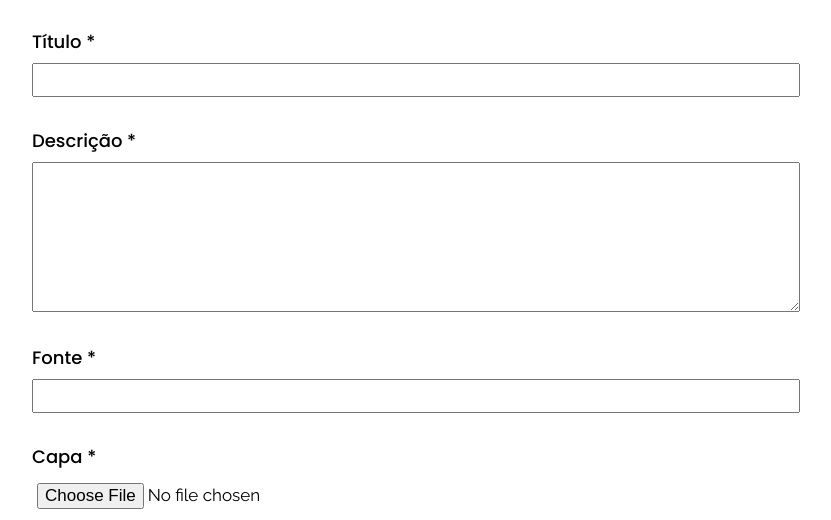
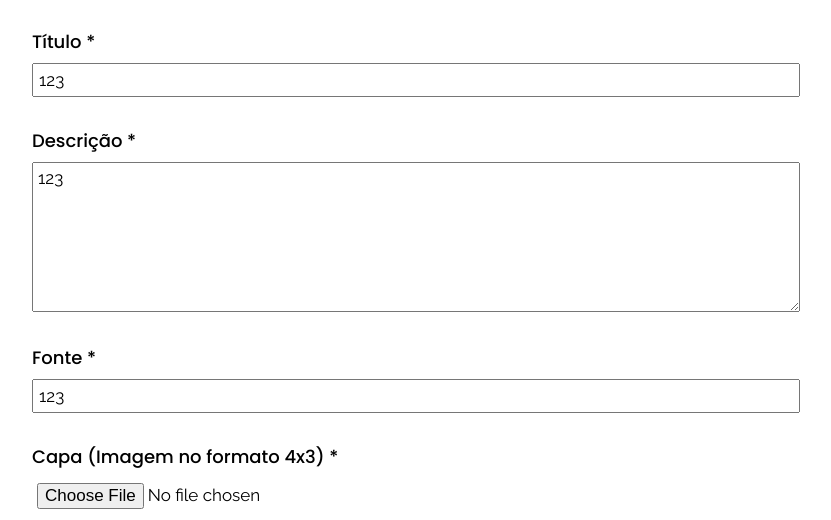
Before and after one commit to nicolasduma/TheNews, a React (Create React App) app in the folder project/: page /app/user/addNews in a window 1280 px wide. Shown: the part 150-670 px from the top of the page, without its empty margins (224-1055 px from the left). Built offline with nearby package versions, Linux system fonts and the light colour scheme; no server answers; the database is empty.

Commit message:
update AddNews page

```diff
--- a/project/src/App/pages/AddNews/index.js
+++ b/project/src/App/pages/AddNews/index.js
@@ -23,9 +23,10 @@ function AddNews() {
   const [lockedSend, setLockedSend] = useState(false)
 
   const [valueCategory, setValueCategory] = useState('')
-  const [valueTitle, setValueTitle] = useState('')
-  const [valueDescription, setValueDescription] = useState('')
-  const [valueSource, setValueSource] = useState('')
+  const [valueTitle, setValueTitle] = useState('123')
+  const [valueDescription, setValueDescription] = useState('123')
+  const [valueSource, setValueSource] = useState('123')
+  const [valueCover, setValueCover] = useState(['', ''])
 
   useEffect(() => {
     const update = async () => setCategories(await get())
@@ -51,7 +52,8 @@ function AddNews() {
               valueCategory,
               valueTitle,
               valueDescription,
-              valueSource
+              valueSource,
+              valueCover[1]
             )
           }}
         >
@@ -106,6 +108,7 @@ function AddNews() {
               id="input-source"
               type="text"
               maxLength={20}
+              Z
               required
               value={valueSource}
               onChange={event => setValueSource(event.target.value)}
@@ -113,8 +116,18 @@ function AddNews() {
           </FieldForm>
 
           <FieldForm>
-            <Label htmlFor="input-cover">Capa *</Label>
-            <Input id="input-cover" type="file" max={1} required />
+            <Label htmlFor="input-cover">Capa (Imagem no formato 4x3) *</Label>
+            <Input
+              id="input-cover"
+              type="file"
+              accept="image/png, image/jpeg, image/jpg"
+              max={1}
+              required
+              value={valueCover[0]}
+              onChange={event => {
+                setValueCover([event.target.value, event.target.files[0]])
+              }}
+            />
           </FieldForm>
 
           <Button type="submit" children="Enviar" />
```
